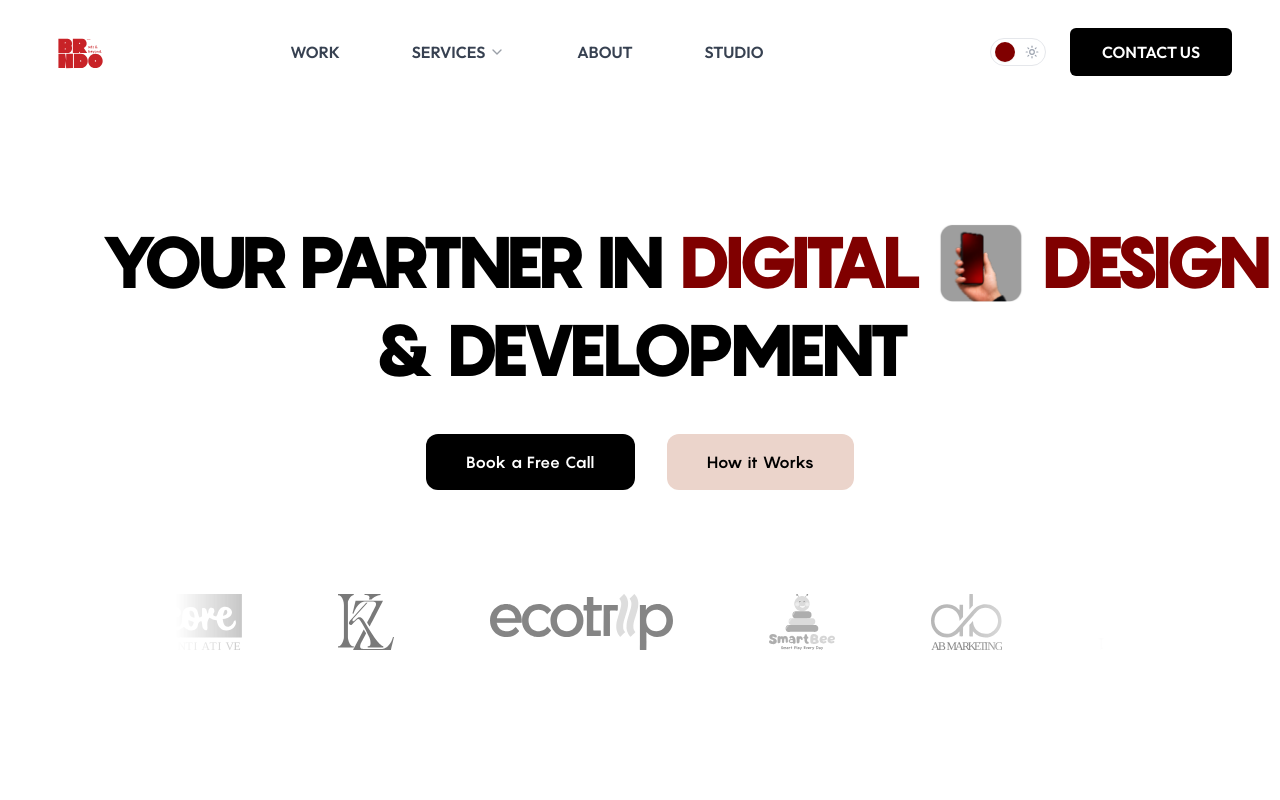
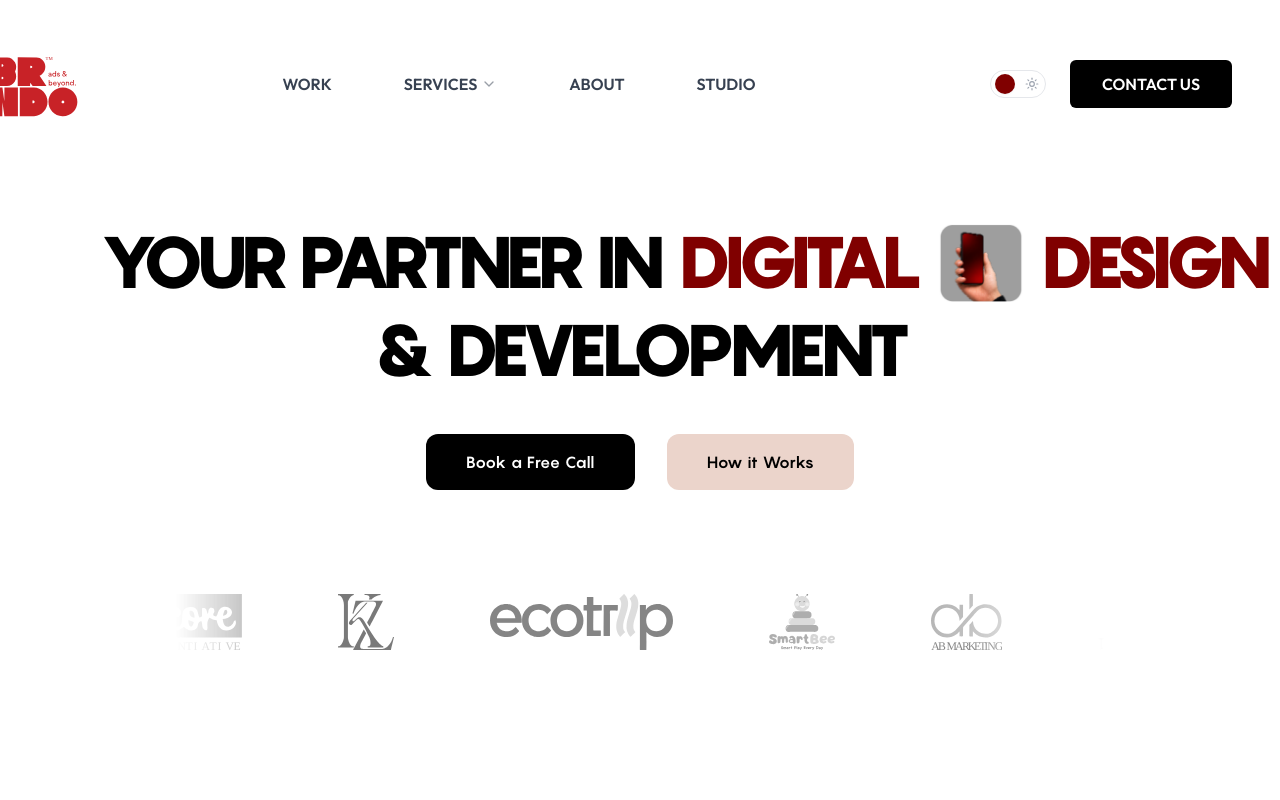
Before and after one commit to amanaanubhav/brndo.in, a React (Vite) app: page / in a window 1280 px wide. Shown: the top 800 px of the page. Built offline with nearby package versions, Linux system fonts and the light colour scheme.

Commit message:
update navbar elements, logo and its positioning

```diff
--- a/src/components/Navbar.jsx
+++ b/src/components/Navbar.jsx
@@ -43,9 +43,9 @@ export default function Navbar() {
     )}>
       <div className="max-w-7xl mx-auto px-4 sm:px-6 md:px-12 flex justify-between items-center">
         {/* Logo */}
-        <div className="flex-none z-50">
+        <div className="flex-none z-50 -ml-4 md:-ml-16 lg:-ml-20">
           <a href="#">
-            <img src="/brndo_logo.svg" alt="Brndo Logo" className="h-16 md:h-16 w-auto dark:brightness-0 dark:invert transition-all" />
+            <img src="/brndo_logo.svg" alt="Brndo Logo" className="h-24 md:h-28 lg:h-32 w-auto dark:brightness-0 dark:invert transition-all" />
           </a>
         </div>
 
```
